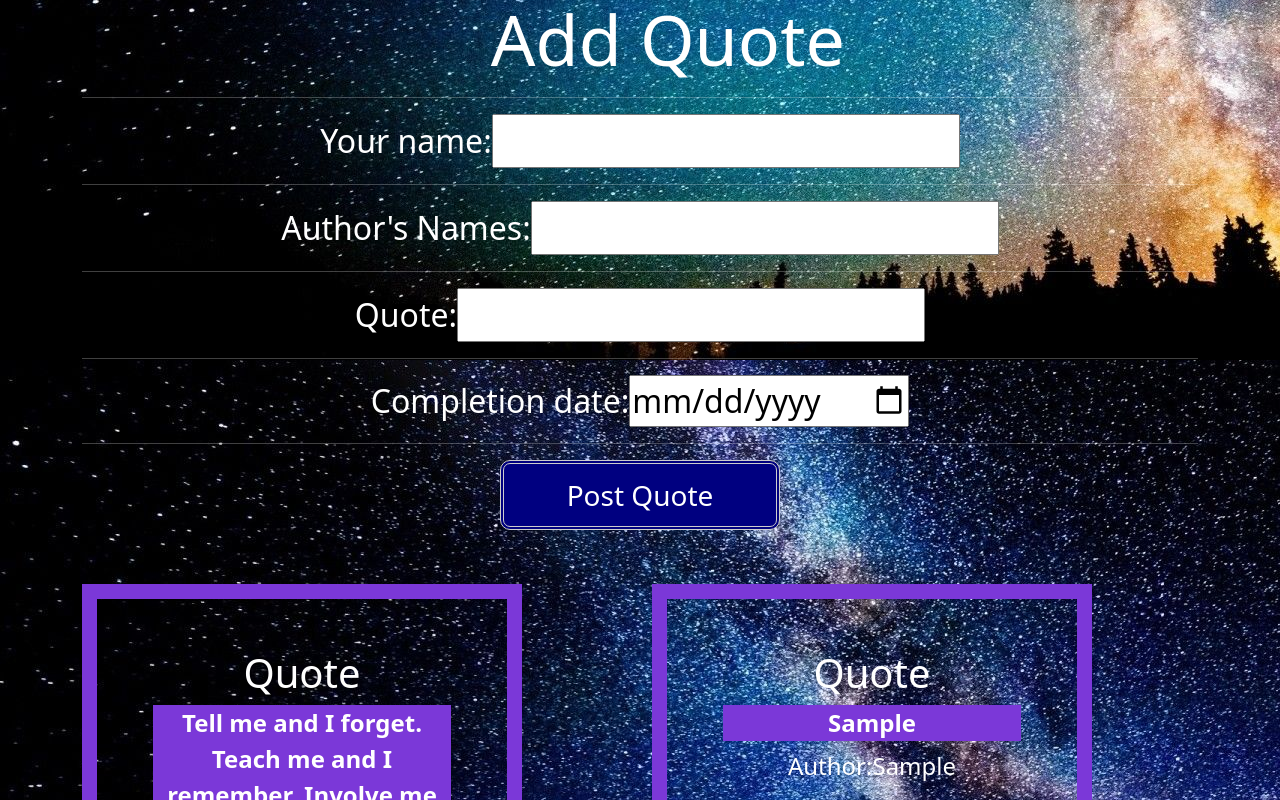
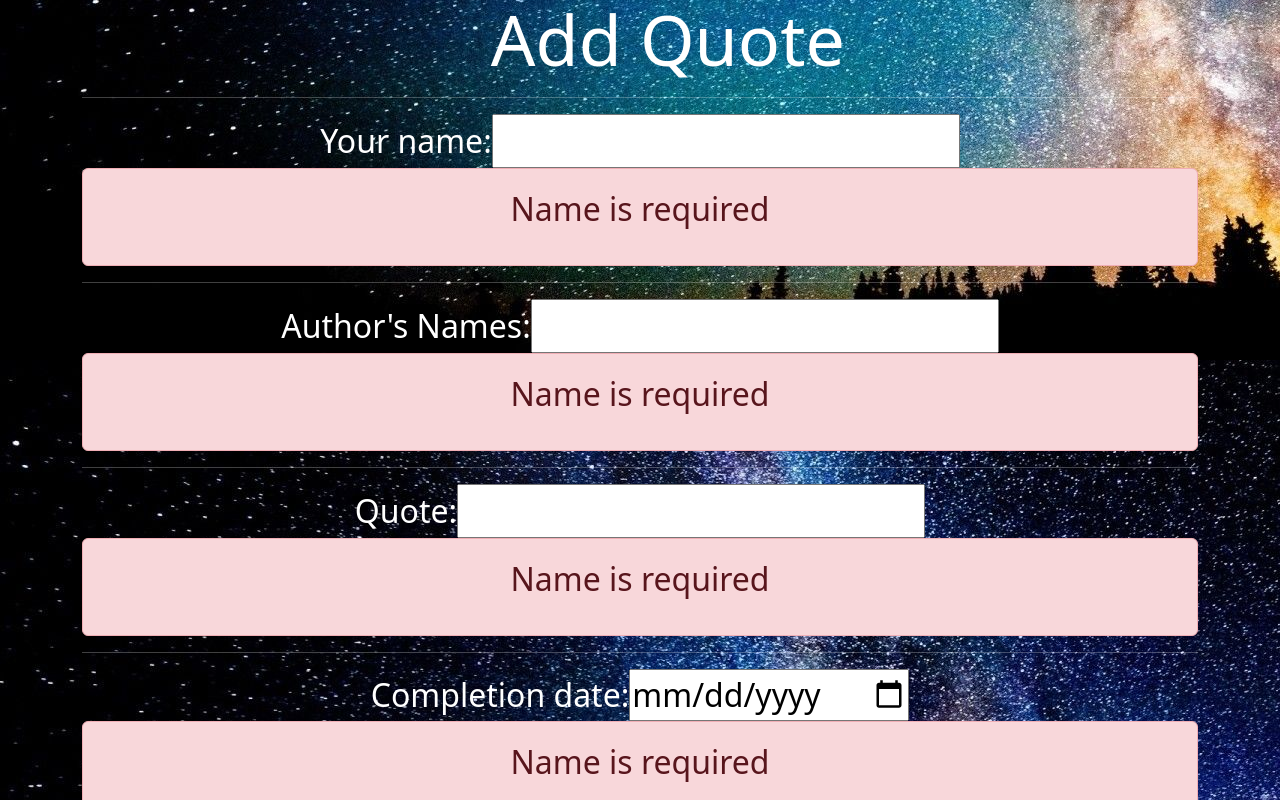
Before and after one commit to Doyo54/Angular-week-1-IP, an Angular app: page / in a window 1280 px wide. Both pictures are taken after typing "Sample", "Sample", "Sample", "2020-01-15" into the empty fields and a click on the button "Post Quote". Shown: the part 720-1520 px from the top of the page. Built offline with nearby package versions, Linux system fonts and the light colour scheme.

Commit message:
ft: Form Validation added

```diff
--- a/src/app/form/form.component.html
+++ b/src/app/form/form.component.html
@@ -3,23 +3,34 @@
 <hr>
  <div class="myForm">
      <label for="title">Your name:</label>
-     <input type="text" name="name" id="name" [(ngModel)]="newName">
+     <input type="text" name="name" id="name" [(ngModel)]="newName" #name='ngModel' required>
+     <div [hidden]="name.valid || name.pristine" class="alert alert-danger">
+            <p>Name is required</p>
+     </div>
      </div>
      <hr>
  <div class="myForm">
      <label for="link">Author's Names:</label>
-     <input type="text" id="author" name="Author" [(ngModel)]="newAuthor">
+     <input type="text" id="author" name="Author" [(ngModel)]="newAuthor" #author='ngModel' required>
+     <div [hidden]="author.valid || author.pristine" class="alert alert-danger">
+        <p>Name is required</p>
+ </div>
      </div>
      <hr>
  <div class="myForm">
         <label for="link">Quote:</label>
-        <input type="text" name="quote" id="quote" [(ngModel)]="newQuote">
+        <input type="text" name="quote" id="quote" [(ngModel)]="newQuote" #quote='ngModel' required>
+        <div [hidden]="quote.valid || quote.pristine" class="alert alert-danger">
+            <p>Name is required</p>
+     </div>
         </div>
 <hr>
  <div class="myForm">
             <label for="link">Completion date:</label>
-            <input type="date" id="date" name="date" [(ngModel)]="newDate">
-
+            <input type="date" id="date" name="date" [(ngModel)]="newDate" #date='ngModel' required>
+            <div [hidden]="date.valid || date.pristine" class="alert alert-danger">
+                <p>Name is required</p>
+         </div>
       </div>
       <hr>
       <button type="submit" id="btn1"> Post Quote</button>
```
